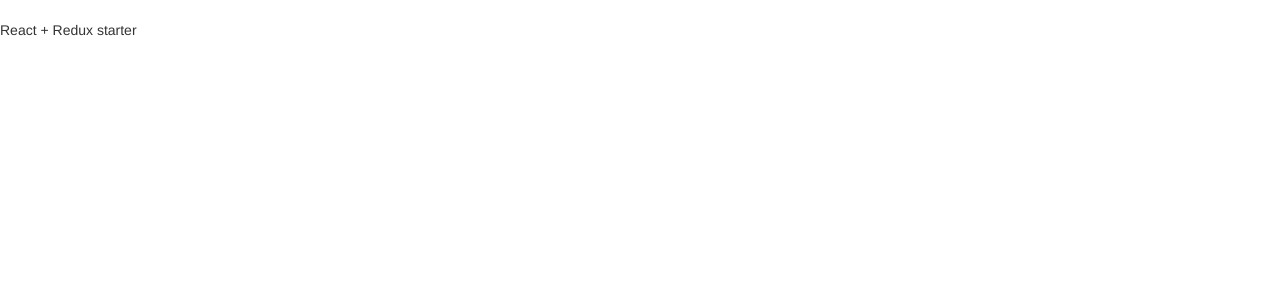
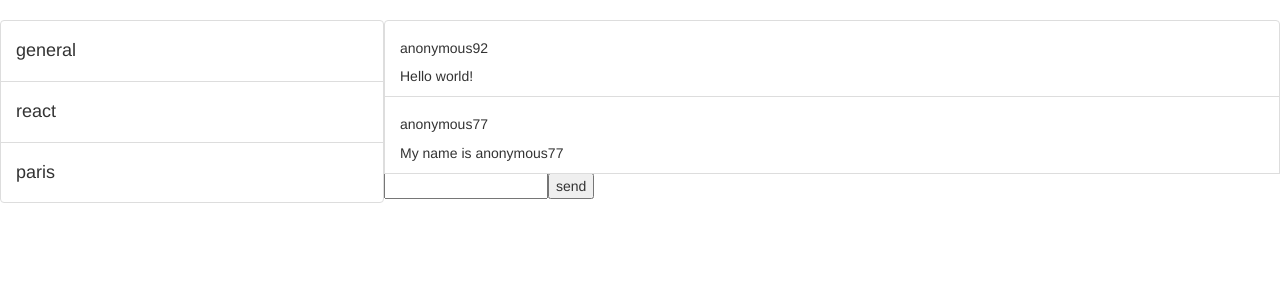
Before and after one commit to chaudard/redux-chat, a React app: page / in a window 1280 px wide. Shown: the top 300 px of the page. Built offline with nearby package versions, Linux system fonts and the light colour scheme.

Commit message:
add containers ( use defaultprops)

```diff
--- a/assets/stylesheets/application.scss
+++ b/assets/stylesheets/application.scss
@@ -4,4 +4,17 @@ body {
 .app {
   margin-top: 20px;
   margin-bottom: 20px;
+  display: flex;
+  .channel-list {
+    width: 30%;
+  }
+  .message-list {
+    width: 70%;
+  }
 }
+.list-group-item {
+  background-color: transparent;
+}
+.selectable {
+  cursor: pointer;
+}
--- a/src/components/app.jsx
+++ b/src/components/app.jsx
@@ -1,9 +1,12 @@
 import React from 'react';
+import ChannelList from '../containers/channel_list';
+import MessageList from '../containers/message_list';
 
 const App = () => {
   return (
     <div className="app">
-      <p>React + Redux starter</p>
+      <ChannelList />
+      <MessageList />
     </div>
   );
 };
--- /dev/null
+++ b/src/containers/channel.jsx
@@ -0,0 +1,14 @@
+import React, { Component } from 'react';
+class Channel extends Component {
+    classes() {
+        return "list-group-item selectable"
+    }
+    render() {
+        return (
+            <li className={this.classes()}>
+                <h4>{this.props.channel.name}</h4>
+            </li>
+        )
+    }
+}
+export default Channel;
--- /dev/null
+++ b/src/containers/channel_list.jsx
@@ -0,0 +1,22 @@
+import React, { Component } from 'react';
+import Channel from './channel';
+class ChannelList extends Component {
+    static defaultProps = {
+        channels: [
+            {name: "general"},
+            {name: "react"},
+            {name: "paris"}
+        ]
+      }
+    renderList = () => {
+        return this.props.channels.map( (channel) => <Channel channel={channel} key={channel.name}/>)
+    }
+    render() {
+        return (
+            <div className="channel-list">
+                {this.renderList()}
+            </div>
+        )
+    }
+}
+export default ChannelList;
--- /dev/null
+++ b/src/containers/message.jsx
@@ -0,0 +1,12 @@
+import React, { Component } from 'react';
+class Message extends Component {
+    render() {
+        return (
+            <li className="list-group-item">
+                <h5>{this.props.message.author}</h5>
+                {this.props.message.content}
+            </li>
+        )
+    }
+}
+export default Message;
--- /dev/null
+++ b/src/containers/message_form.jsx
@@ -0,0 +1,12 @@
+import React, { Component } from 'react';
+class MessageForm extends Component {
+    render() {
+        return (
+            <div>
+                <input type="text"/>
+                <button>send</button>
+            </div>
+        )
+    }
+}
+export default MessageForm;
--- /dev/null
+++ b/src/containers/message_list.jsx
@@ -0,0 +1,31 @@
+import React, { Component } from 'react';
+import Message from './message';
+import MessageForm from './message_form';
+class MessageList extends Component {
+    static defaultProps = {
+        messages: [
+            {
+            "author":"anonymous92",
+            "content":"Hello world!",
+            "created_at":"2017-09-26T23:03:16.365Z"
+            },
+            {
+            "author":"anonymous77",
+            "content":"My name is anonymous77",
+            "created_at":"2017-09-26T23:03:21.194Z"
+            }
+        ]
+      }
+    renderList = () => {
+        return this.props.messages.map( (message) => <Message message={message} key={message.created_at}/>)
+    }
+    render() {
+        return (
+            <div className="message-list">
+                {this.renderList()}
+                <MessageForm />
+            </div>
+        )
+    }
+}
+export default MessageList;
```
